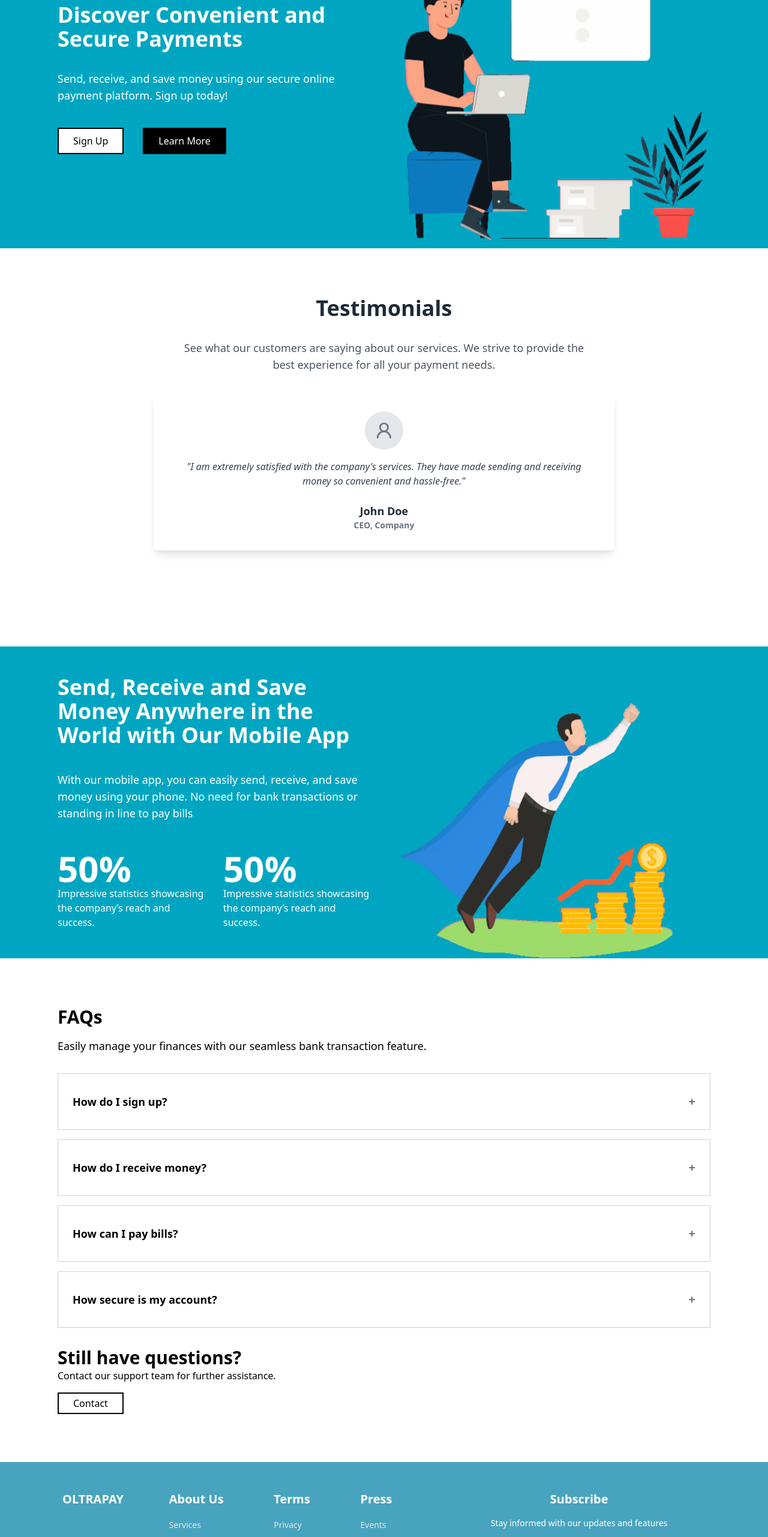
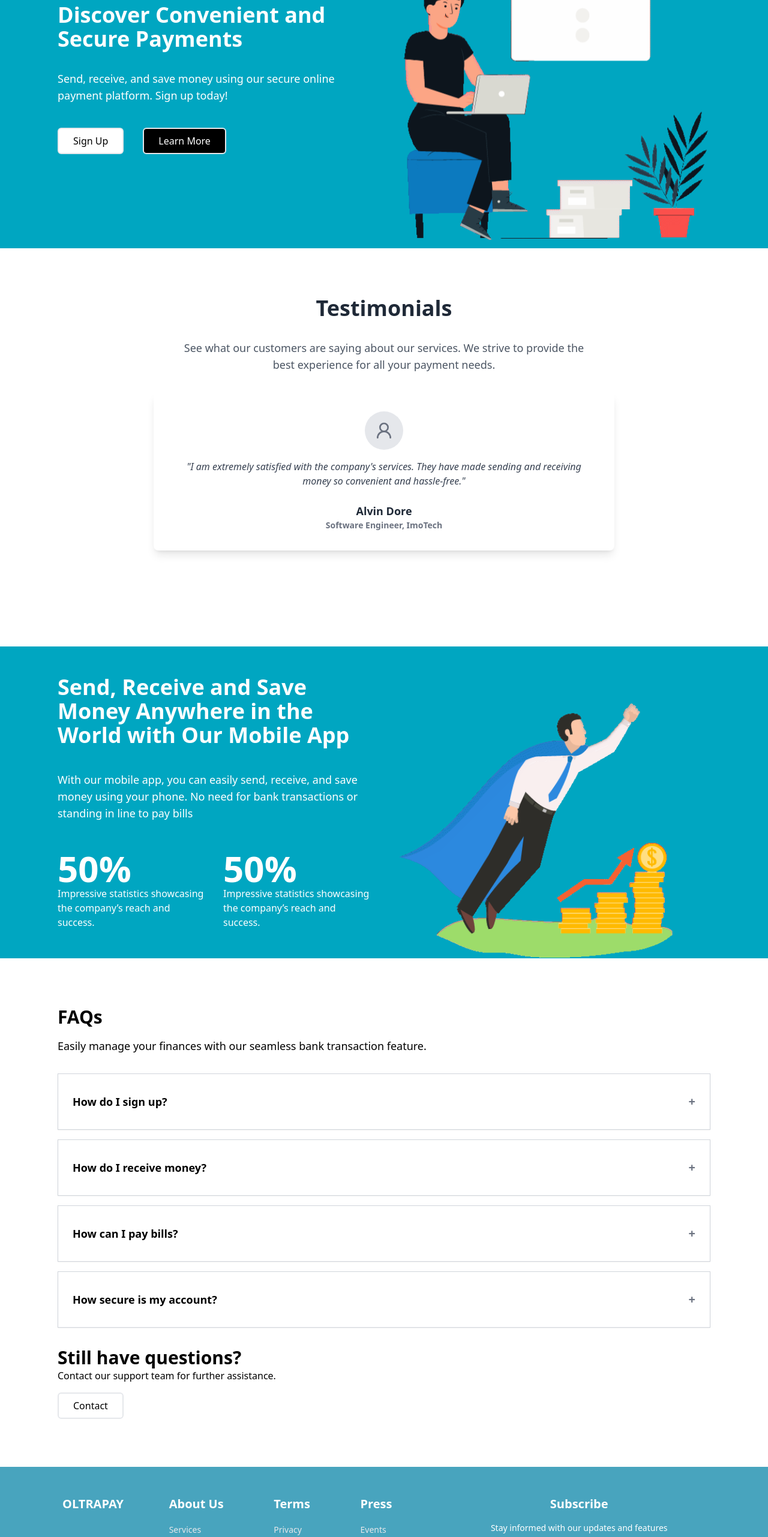
Before and after one commit to dominicOT/Oltrapay-website, a React (Vite) app: page / in a window 1280 px wide. Shown: the part 2483-5046 px from the top of the page at 60% size. Built offline with nearby package versions, Linux system fonts and the light colour scheme.

Commit message:
soft touches

```diff
--- a/src/components/Navbar.jsx
+++ b/src/components/Navbar.jsx
@@ -71,13 +71,13 @@ const Navbar = () => {
               <ChevronDown size={15} className="mt-1" />
             </li>
             <li>
-              <button className="bg-white hover:cursor-pointer text-black px-4 py-1 text-sm w-full">
+              <button className="bg-white hover:cursor-pointer text-black px-4 py-2 rounded-md text-sm w-full">
                 Sign Up
               </button>
             </li>
             <li>
               <a
-                className="bg-white hover:cursor-pointer text-black px-4 py-1 text-sm w-full"
+                className="bg-white hover:cursor-pointer text-black px-4 py-2 rounded-md text-sm w-full"
                 href="/sign-in"
               >
                 Login
--- a/src/features/Home/CallToAction.jsx
+++ b/src/features/Home/CallToAction.jsx
@@ -31,10 +31,10 @@ const CallToAction = () => {
 
           {/* Actions */}
           <div className="mt-6 flex sm:flex-row gap-4 sm:gap-8 items-center justify-center lg:justify-start">
-            <button className="bg-white text-black px-6 py-2 border-2 border-black hover:bg-gray-100">
+            <button className="bg-white text-black px-6 py-2 border-2 rounded-md hover:bg-gray-100">
               Sign Up
             </button>
-            <button className="bg-black text-white px-6 py-2 border-2 border-black hover:bg-gray-800">
+            <button className="bg-black text-white px-6 py-2 border-2 rounded-md hover:bg-gray-800">
               Learn More
             </button>
           </div>
--- a/src/features/Home/FAQ.jsx
+++ b/src/features/Home/FAQ.jsx
@@ -71,7 +71,7 @@ const FAQ = () => {
           <h1 className="text-3xl font-bold">Still have questions?</h1>
           <p>Contact our support team for further assistance.</p>
 
-          <button className="px-6 py-1 border-2 border-black mt-4">
+          <button className="px-6 py-2 border-2 rounded-md mt-4">
             Contact
           </button>
         </div>
--- a/src/features/Home/Testimony.jsx
+++ b/src/features/Home/Testimony.jsx
@@ -22,8 +22,8 @@ const Testimony = () => {
             made sending and receiving money so convenient and hassle-free."
           </p>
           <div className="text-gray-800 font-semibold">
-            <h3 className="text-lg">John Doe</h3>
-            <p className="text-sm text-gray-500">CEO, Company</p>
+            <h3 className="text-lg">Alvin Dore</h3>
+            <p className="text-sm text-gray-500">Software Engineer, ImoTech</p>
           </div>
         </div>
       </div>
```
